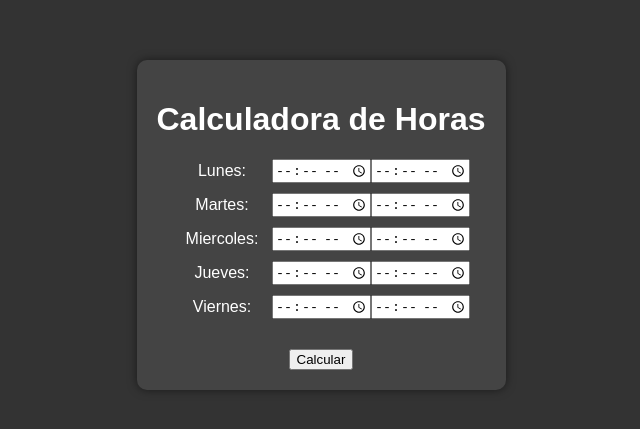
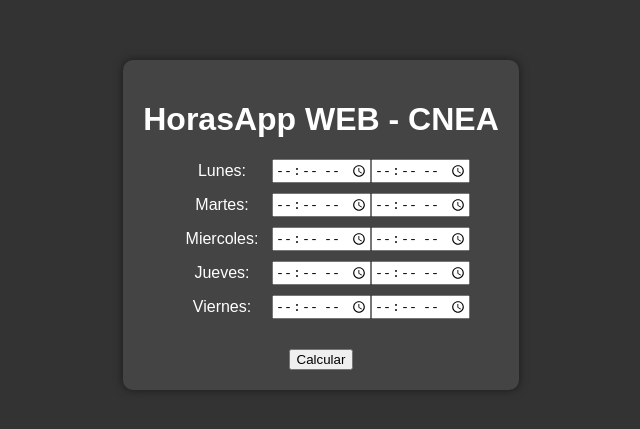
Before and after one commit to Physic-HES/Physic-HES.github.io, a plain HTML site: page index.html in a window 1280 px wide. Shown: the part 165-594 px from the top of the page, without its empty margins (319-959 px from the left). Drawn offline with Linux system fonts and the light colour scheme.

Commit message:
cambio de titulo

```diff
--- a/index.html
+++ b/index.html
@@ -3,12 +3,12 @@
 <head>
     <meta charset="UTF-8">
     <meta name="viewport" content="width=device-width, initial-scale=1.0">
-    <title>Calculadora de Horas</title>
+    <title>HorasApp WEB</title>
     <link rel="stylesheet" href="styles.css">
 </head>
 <body>
     <div class="container">
-        <h1>Calculadora de Horas</h1>
+        <h1>HorasApp WEB - CNEA</h1>
         <div id="schedule">
             <div class="day">
                 <label for="monday">Lunes:</label>
```
